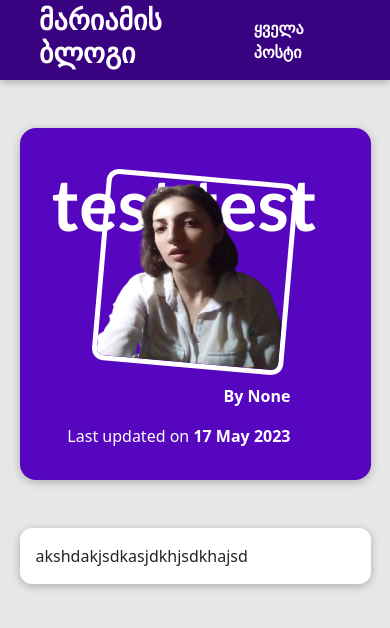
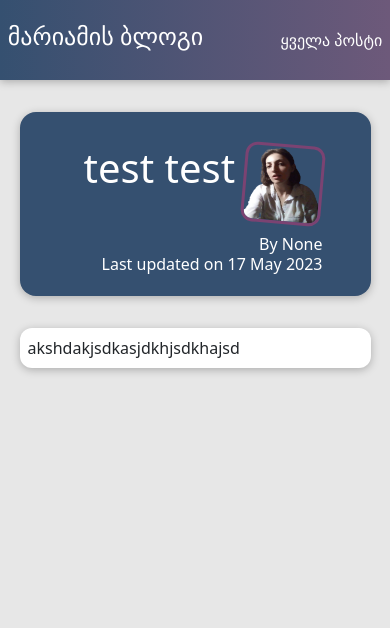
Before and after one commit to MariamRazmadze/blueberry-blog, a Flask app: a page that uses src/templates/main/post-detail.html in a window 390 px wide. Shown: the top 628 px of the page. Run offline with Flask 3, Linux system fonts and the light colour scheme.

Commit message:
modifications, mainly styles

```diff
--- a/src/config.py
+++ b/src/config.py
@@ -9,4 +9,3 @@ class Config(object):
     SQLALCHEMY_DATABASE_URI = 'sqlite:///' + path.join(BASE_DIR, 'db.sqlite')
     FLASK_ADMIN_SWATCH = 'united'
     UPLOAD_FOLDER = path.join(BASE_DIR, '..', 'uploads')
-    STATIC_URL_PATH = '/files'
--- a/src/static/app.css
+++ b/src/static/app.css
@@ -1,11 +1,9 @@
-@import url('https://fonts.googleapis.com/css2?family=Lato:wght@400;700&family=Open+Sans:wght@400;700&display=swap');
-
 * {
   box-sizing: border-box;
 }
 
 html {
-  font-family: 'Open Sans', 'Lato', sans-serif;
+  font-family: "Open Sans", "Lato", sans-serif;
 }
 
 body {
@@ -15,8 +13,10 @@ body {
 h1,
 h2,
 h3 {
-  font-family: 'Lato', sans-serif;
-  font-weight: bold;
+  font-family: system-ui, -apple-system, BlinkMacSystemFont, "Segoe UI", Roboto,
+    Oxygen, Ubuntu, Cantarell, "Open Sans", "Helvetica Neue", sans-serif;
+  font-weight: 400;
+  font-size: 2rem;
 }
 
 #main-navigation {
@@ -25,7 +25,7 @@ h3 {
   display: flex;
   justify-content: space-between;
   align-items: center;
-  padding: 0 10%;
+  padding: 0 5%;
   position: absolute;
   top: 0;
   left: 0;
@@ -34,15 +34,37 @@ h3 {
 #main-navigation a {
   text-decoration: none;
   color: white;
-  font-weight: bold;
+  font-weight: 400;
 }
 
 #main-navigation a:hover,
 #main-navigation a:active {
-  color: #cf79f1;
+  color: #cdb7d6;
 }
 
 #main-navigation h1 a:hover,
 #main-navigation h1 a:active {
   color: white;
 }
+
+/* Mobile view */
+@media (max-width: 767px) {
+  #main-navigation {
+    padding: 0 2%;
+  }
+
+  #main-navigation h1 {
+    font-size: 1.5rem;
+  }
+}
+
+/* Tablet view */
+@media (min-width: 768px) and (max-width: 1023px) {
+  #main-navigation {
+    padding: 0 5%;
+  }
+
+  #main-navigation h1 {
+    font-size: 1.8rem;
+  }
+}
--- a/src/static/post-detail.css
+++ b/src/static/post-detail.css
@@ -3,7 +3,7 @@ body {
 }
 
 #main-navigation {
-    background-color: #390281;
+  background: linear-gradient(90deg, #355070 0%, #6d597a 100%);
   box-shadow: 0 2px 8px rgba(0, 0, 0, 0.25);
 }
 
@@ -13,7 +13,7 @@ body {
   width: 90%;
   max-width: 90rem;
   border-radius: 16px;
-    background-color: #5706c0;
+  background-color: #355070;
   position: relative;
   box-shadow: 0 2px 8px rgba(0, 0, 0, 0.25);
   height: 22rem;
@@ -22,6 +22,7 @@ body {
 #summary h2 {
   color: white;
   font-size: 4.5rem;
+  font-weight: 300;
 }
 
 #summary article {
@@ -39,16 +40,16 @@ body {
   height: 12rem;
   border-radius: 12px;
   transform: rotateZ(5deg);
-    border: 5px solid white;
+  border: 3px solid #7b4372;
   margin-bottom: 1rem;
 }
 
 #summary address {
-    font-weight: bold;
+  font-weight: 300;
 }
 
 #summary time {
-    font-weight: bold;
+  font-weight: 300;
 }
 
 main {
@@ -60,3 +61,72 @@ body {
   border-radius: 12px;
   box-shadow: 0 2px 8px rgba(0, 0, 0, 0.25);
 }
+
+/* Mobile view */
+@media (max-width: 767px) {
+  #summary {
+    margin: 7rem auto 2rem auto;
+    padding: 2rem 4rem 6rem 4rem;
+    height: auto;
+  }
+
+  #summary h2 {
+    font-size: 2.5rem;
+  }
+
+  #summary article {
+    top: 1rem;
+    right: 2rem;
+    padding: 1rem;
+  }
+
+  #summary article img {
+    width: 5rem;
+    height: 5rem;
+    margin-bottom: 0.5rem;
+  }
+
+  main {
+    margin: 1rem auto;
+    padding: 0.5rem;
+  }
+
+  #paragraph {
+    margin-top: 1rem;
+    line-height: 0;
+  }
+
+  #summary address {
+    margin: 0.5rem 0;
+    line-height: 0.5;
+  }
+}
+
+/* Tablet view */
+@media (min-width: 768px) and (max-width: 1023px) {
+  #summary {
+    margin: 5rem auto 3rem auto;
+    padding: 2.5rem;
+  }
+
+  #summary h2 {
+    font-size: 3.8rem;
+  }
+
+  #summary article {
+    top: 2.5rem;
+    right: 4rem;
+    padding: 1.5rem 3rem;
+  }
+
+  #summary article img {
+    width: 10rem;
+    height: 10rem;
+    margin-bottom: 0.8rem;
+  }
+
+  main {
+    margin: 2rem auto;
+    padding: 1rem;
+  }
+}
--- a/src/static/post.css
+++ b/src/static/post.css
@@ -15,7 +15,7 @@
 .post a:hover,
 .post a:active {
   transform: scale(1.1);
-    background-color: #390281;
+  background-color: #355070;
   color: white;
 }
 
@@ -23,7 +23,9 @@
   width: 5rem;
   height: 5rem;
   object-fit: cover;
-    border-radius: 50%;
+  border-radius: 12px;
+  background-color: #6d597a;
+  border: 1px solid #6d597a;
 }
 
 .post h3 {
--- a/src/templates/main/post-detail.html
+++ b/src/templates/main/post-detail.html
@@ -13,8 +13,9 @@
       alt="{{ context.post.title }}"
     />
     <address>By {{context.post.author}}</address>
-    <div>
-      Last updated on <time>{{ context.post.date.strftime('%d %b %Y') }}</time>
+    <div id="paragraph">
+      Last updated on
+      <time>{{ context.post.date.strftime('%d %b %Y') }}</time>
     </div>
   </article>
 </section>
```
Also changed, not shown: src/static/all-posts.css (+58 -2 lines), src/static/index.css (+91 -8 lines), src/templates/main/index.html (+13 -16 lines), src/db.sqlite, src/static/images/background.jpg (deleted), uploads/mariam.png (added), uploads/mariam_thumb.png (added). Lines whose indentation alone changed are shown as unchanged.
